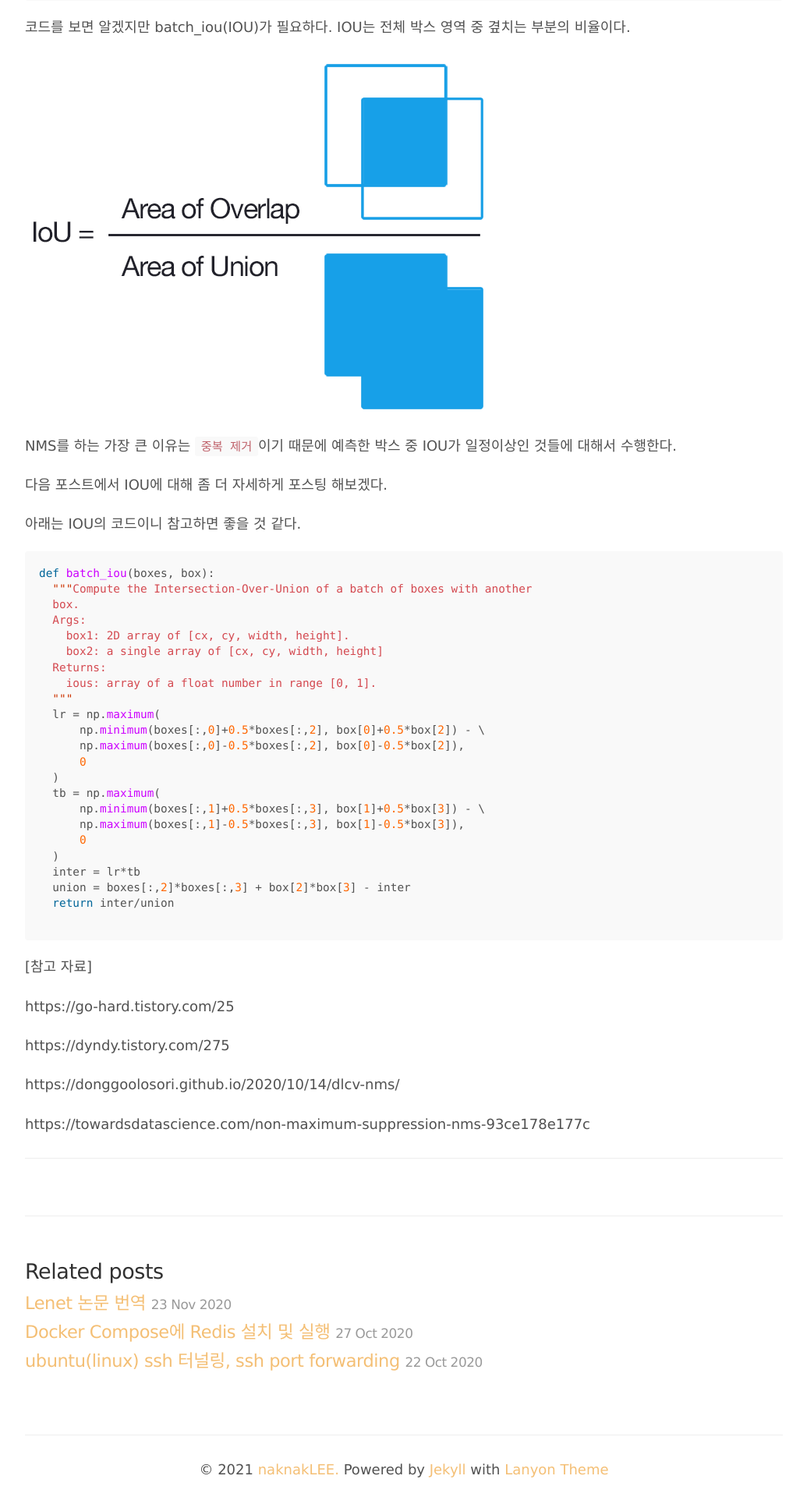
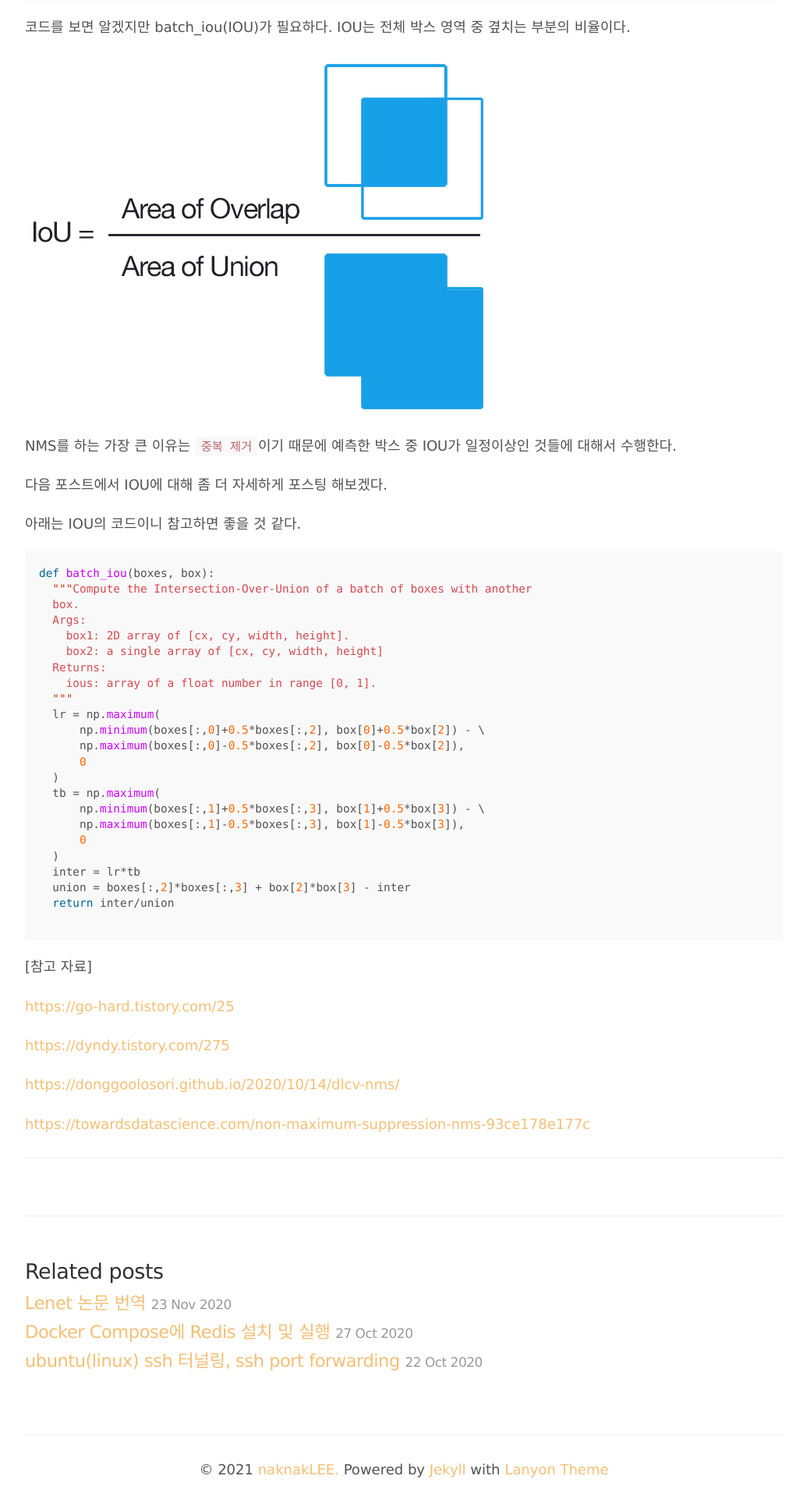
Before and after one commit to naknakLEE/naknakLEE.github.io, a Jekyll site: the page built from _posts/2021-03-08-NMS.md, in a window 1280 px wide. Shown: the part 2558-4478 px from the top of the page at 78% size, without its empty margins (122-1157 px from the left). Built offline with Jekyll 4.4.1, drawn with Linux system fonts in a browser that asks for light colours; comment, search, counter and statistics services are not loaded.

Commit message:
NMS 포스팅 수정

```diff
--- a/_posts/2021-03-08-NMS.md
+++ b/_posts/2021-03-08-NMS.md
@@ -122,13 +122,13 @@ def batch_iou(boxes, box):
 
 [참고 자료]
 
-https://go-hard.tistory.com/25
+<https://go-hard.tistory.com/25>
 
-https://dyndy.tistory.com/275
+<https://dyndy.tistory.com/275>
 
-https://donggoolosori.github.io/2020/10/14/dlcv-nms/
+<https://donggoolosori.github.io/2020/10/14/dlcv-nms/>
 
-https://towardsdatascience.com/non-maximum-suppression-nms-93ce178e177c
+<https://towardsdatascience.com/non-maximum-suppression-nms-93ce178e177c>
 
 
 ---
```
